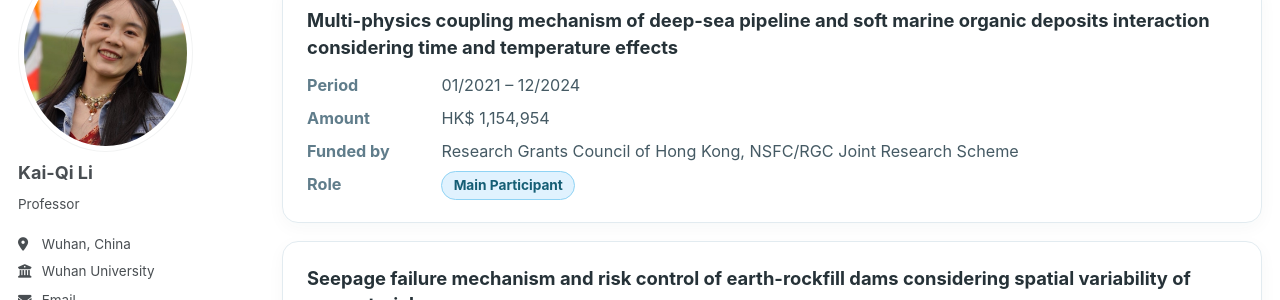
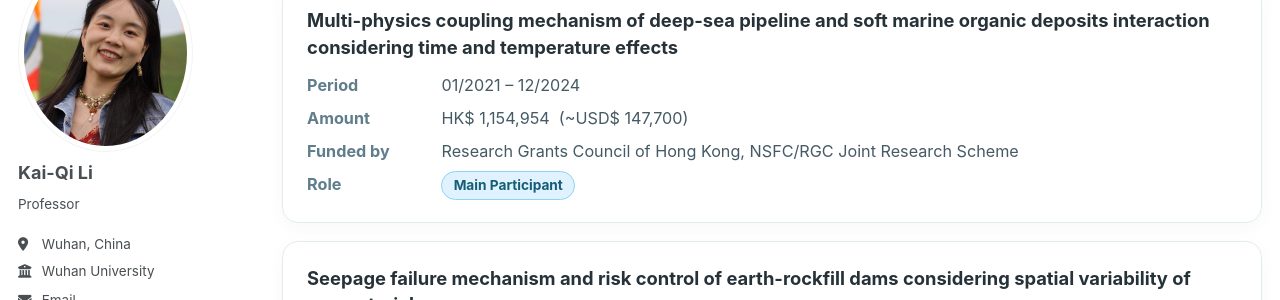
Before and after one commit to kqceeli/kqceeli.github.io, a Jekyll site: the page built from _pages/cv.md, in a window 1280 px wide and 900 px high, scrolled down 3882 px. Shown: the part 152-452 px from the top of the window. Built offline with Jekyll 4.4.1, drawn with Linux system fonts in a browser that asks for light colours; some web fonts are replaced.

Commit message:
Update cv.md

```diff
--- a/_pages/cv.md
+++ b/_pages/cv.md
@@ -556,7 +556,7 @@ redirect_from:
         <div class="cv-value">01/2021 – 12/2024</div>
 
         <div class="cv-label">Amount</div>
-        <div class="cv-value">HK$ 1,154,954</div>
+        <div class="cv-value">HK$ 1,154,954 &nbsp;(~USD$ 147,700)</div>
 
         <div class="cv-label">Funded by</div>
         <div class="cv-value">
```
